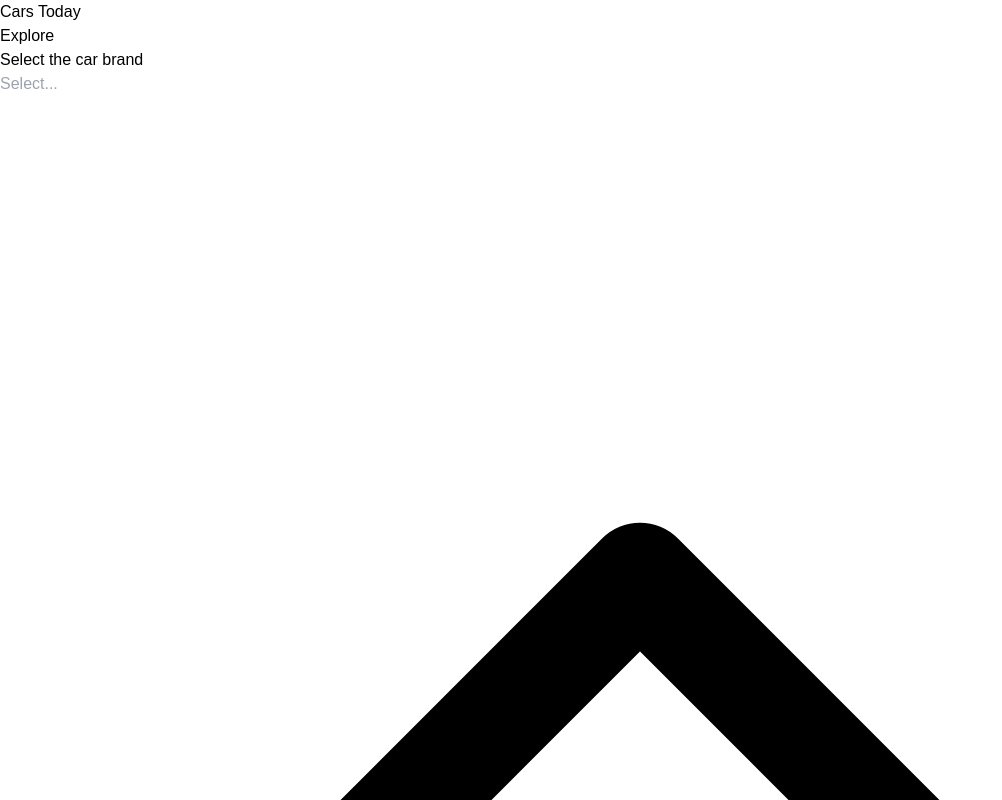
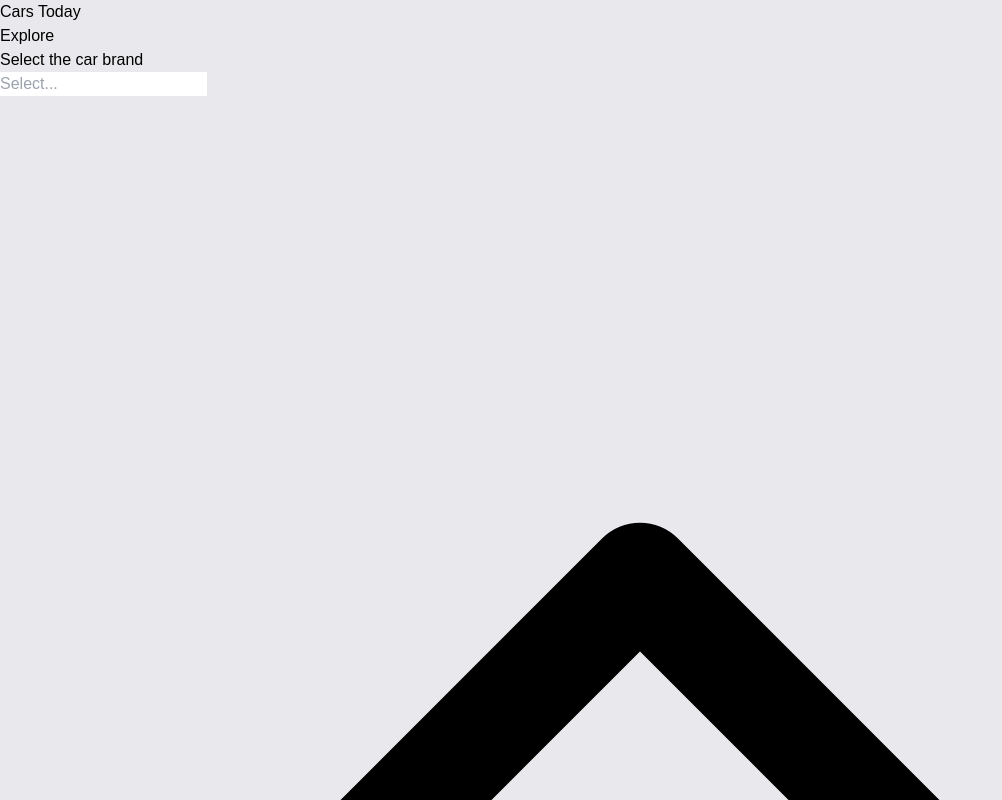
Before and after one commit to rubensborges/car-dealer-app, a Next.js app: page / in a window 1280 px wide. Shown: the top 800 px of the page, without its empty margins (0-1002 px from the left). Built offline with nearby package versions, Linux system fonts and the light colour scheme; no server answers.

Commit message:
feat: added global body color

```diff
--- a/src/app/globals.css
+++ b/src/app/globals.css
@@ -4,4 +4,5 @@
 
 body {
   font-family: Arial, Helvetica, sans-serif;
+  background-color: #e9e9ed;
 }
```
